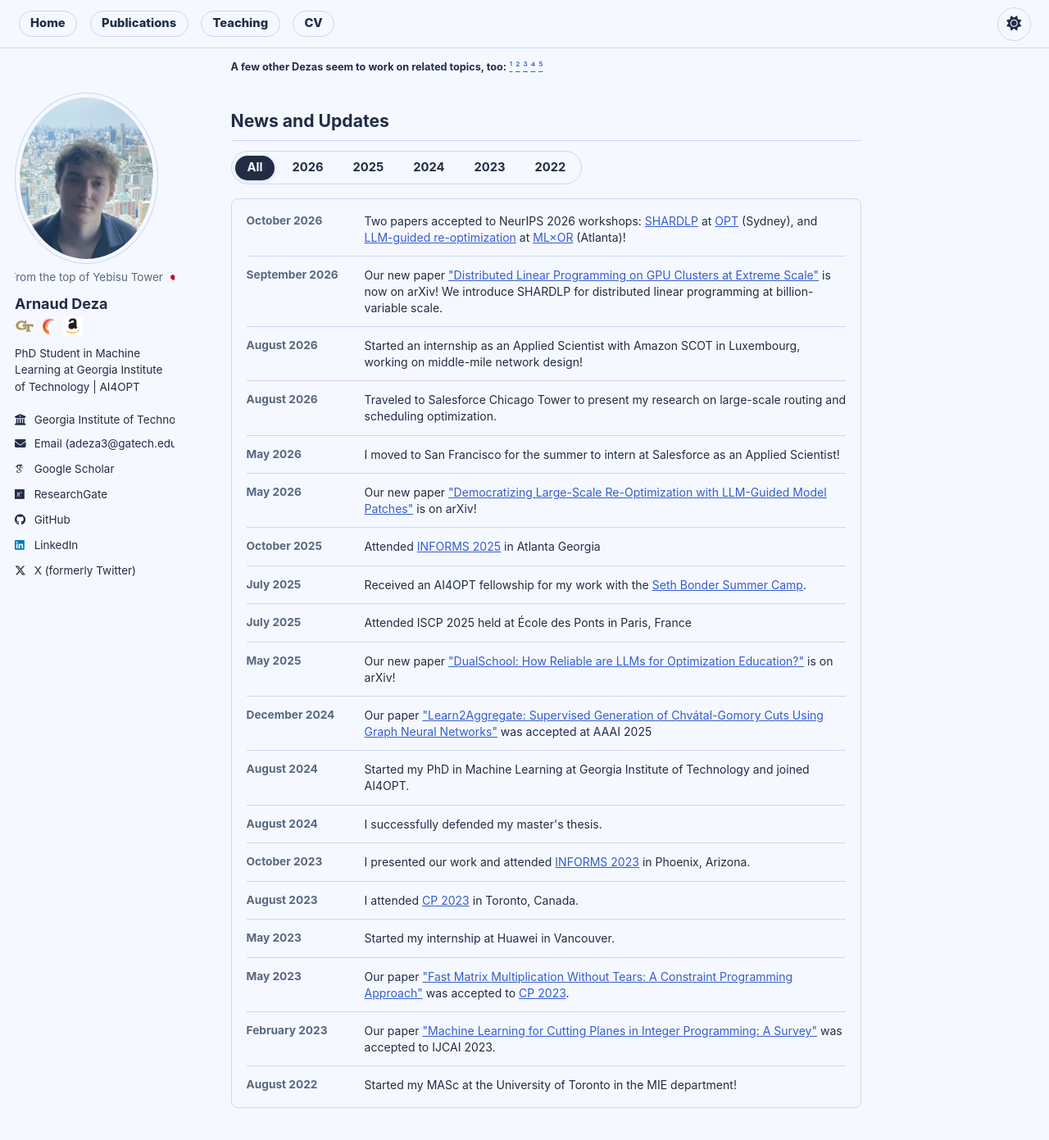
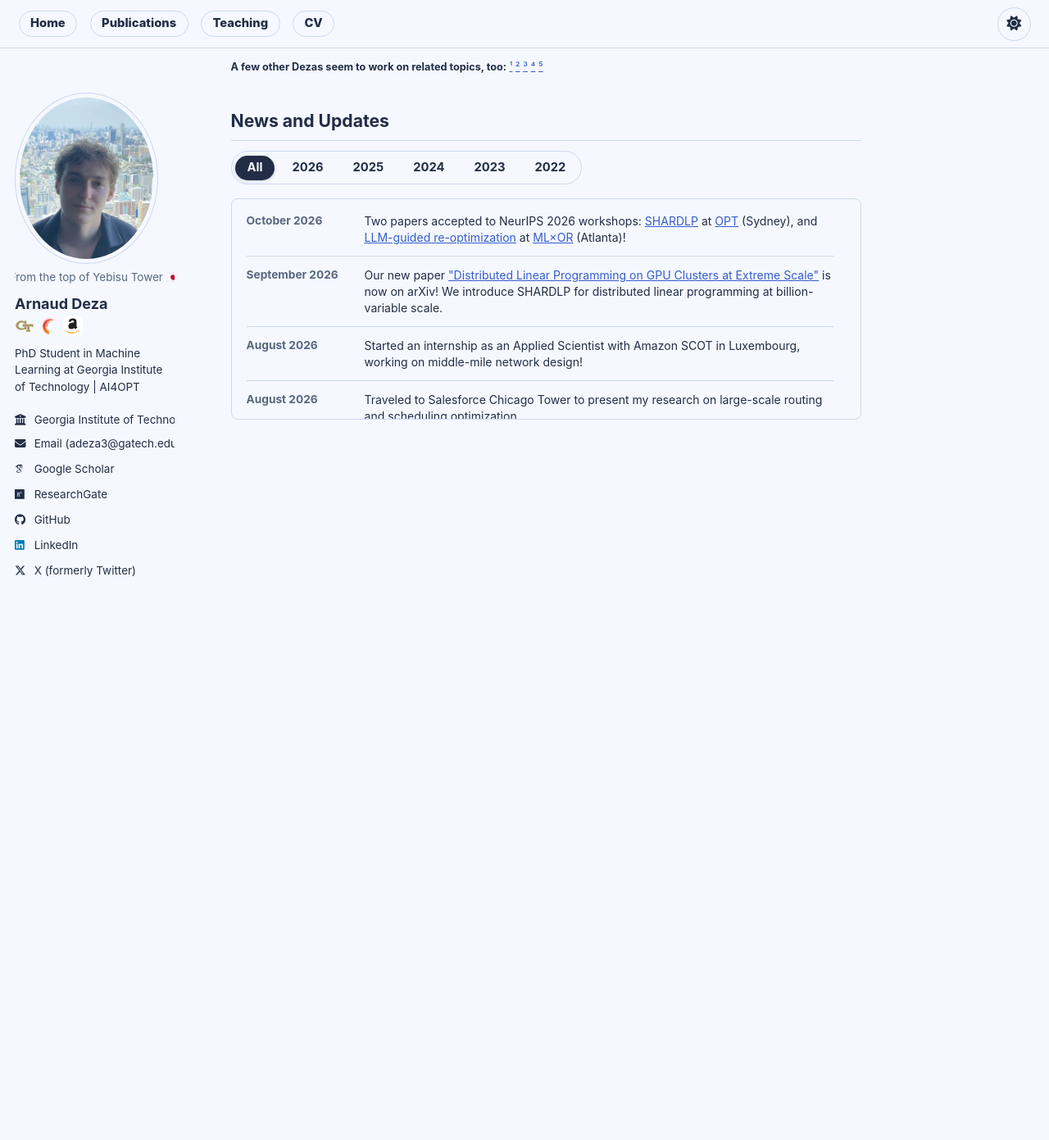
Before and after one commit to ArnaudDeza/ArnaudDeza.github.io, a Jekyll site: the page built from _pages/about.md, in a window 1280 px wide and 1400 px high, scrolled down 563 px. Shown: the top 1391 px of the window at 82% size. Built offline with Jekyll 4.4.1, drawn with Linux system fonts in a browser that asks for light colours; after the commit the page ends 1193 px from its top, so only the background shows below that.

Commit message:
Restore capped news panel and protect its scroll gestures

```diff
--- a/_includes/page-transitions.html
+++ b/_includes/page-transitions.html
@@ -77,7 +77,7 @@
         event.ctrlKey || event.metaKey || event.altKey || event.shiftKey ||
         !window.matchMedia('(min-width: 925px) and (pointer: fine)').matches) return;
     var target = event.target instanceof Element ? event.target : null;
-    if (!target || !target.closest('#main') || target.closest('input, textarea, select, button, [contenteditable], pre, iframe')) return;
+    if (!target || !target.closest('#main') || target.closest('.news-scroll, input, textarea, select, button, [contenteditable], pre, iframe')) return;
     /* Let horizontally scrollable elements keep their own gestures. */
     for (var node = target; node && node !== document.body; node = node.parentElement) {
       if (node.scrollWidth > node.clientWidth + 2 && /auto|scroll/.test(getComputedStyle(node).overflowX)) return;
--- a/_pages/about.md
+++ b/_pages/about.md
@@ -33,7 +33,7 @@ redirect_from:
         <button type="button" class="news-filter__button" data-news-filter="2023" aria-pressed="false">2023</button>
         <button type="button" class="news-filter__button" data-news-filter="2022" aria-pressed="false">2022</button>
       </div>
-      <div class="news-scroll" aria-label="Recent news">
+      <div class="news-scroll" role="region" aria-label="Recent news" tabindex="0">
         <article class="news-item" data-year="2026">
           <time datetime="2026-10">October 2026</time>
           <p>Two papers accepted to NeurIPS 2026 workshops: <a href="https://arxiv.org/abs/2609.09108">SHARDLP</a> at <a href="https://opt-ml.org/">OPT</a> (Sydney), and <a href="https://arxiv.org/abs/2605.18692">LLM-guided re-optimization</a> at <a href="https://mlxor-2026.github.io/">ML×OR</a> (Atlanta)!</p>
--- a/_sass/_custom.scss
+++ b/_sass/_custom.scss
@@ -664,10 +664,19 @@ html[data-theme="dark"] .career-update {
 }
 
 .news-scroll {
+  max-height: 15rem;
+  overflow-y: auto;
+  overscroll-behavior-x: contain;
+  scrollbar-gutter: stable;
   border: 1px solid var(--global-border-color);
   border-radius: 8px;
   padding: 0.25rem 1rem;
   background: var(--global-bg-color);
+}
+
+.news-scroll:focus-visible {
+  outline: 2px solid var(--global-link-color);
+  outline-offset: 3px;
 }
 
 .news-item {
```
